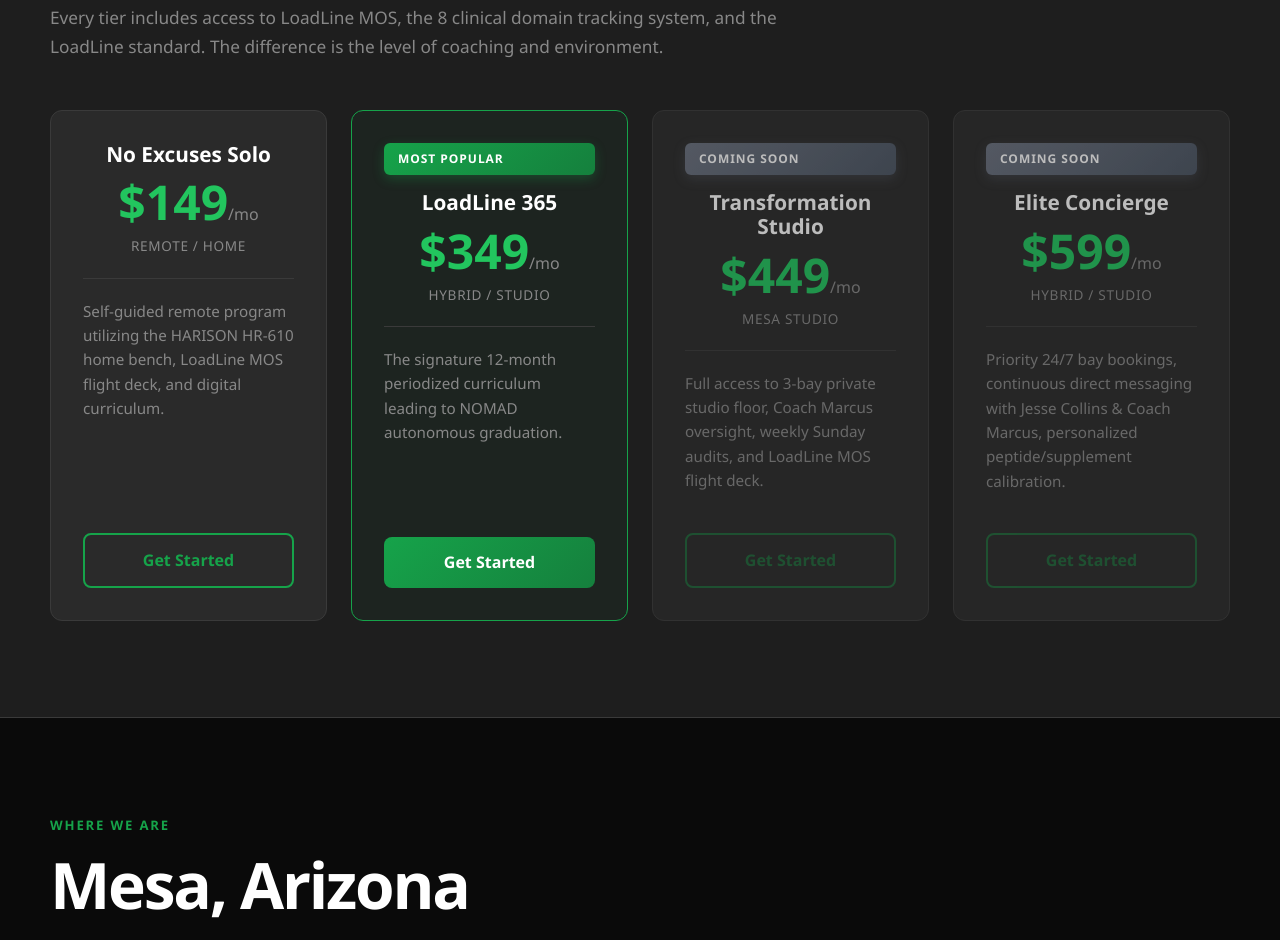
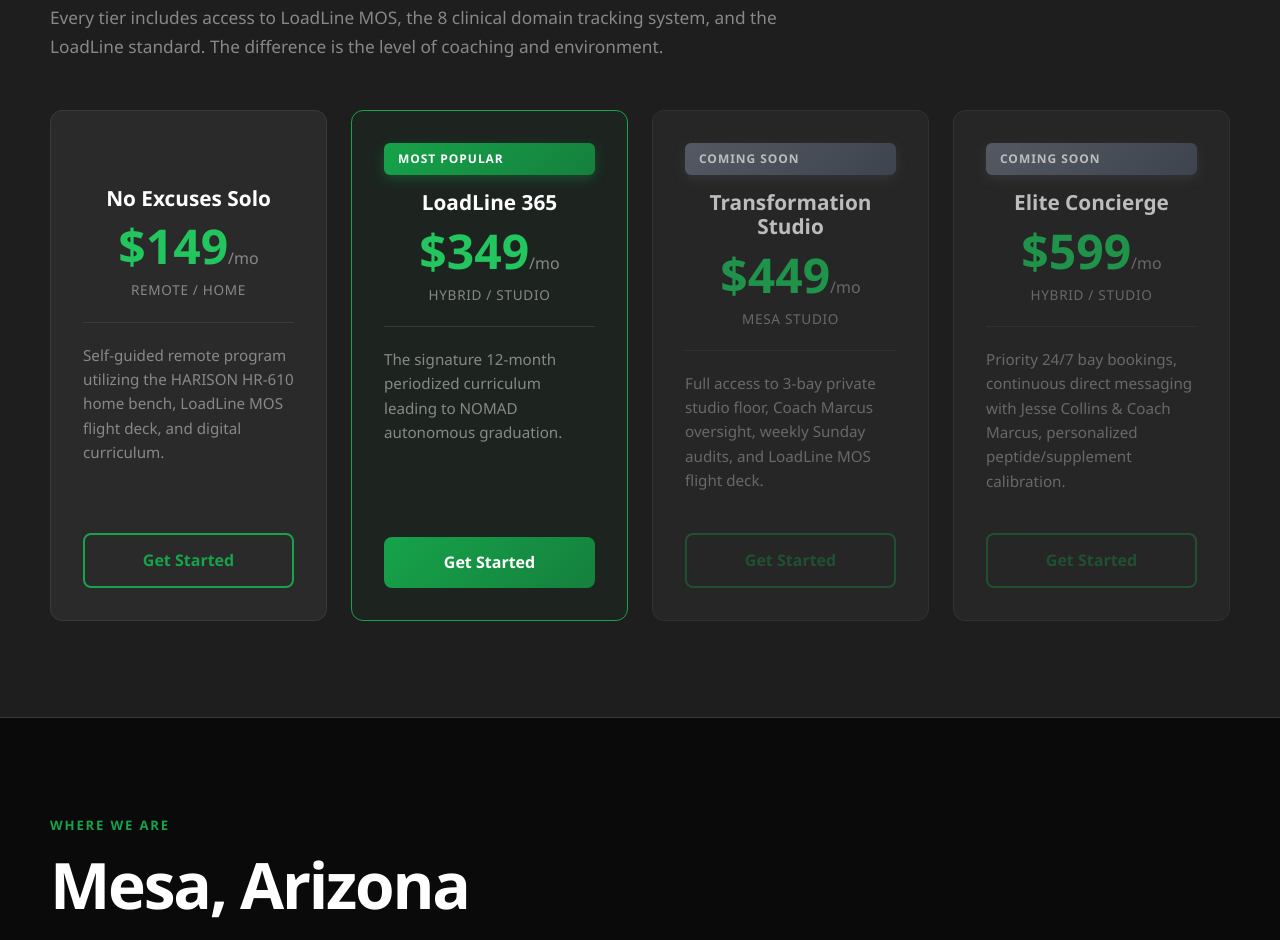
Before and after one commit to noexcusesjesse/LLFLanding, a website: page index.html in a window 1280 px wide. Shown: the part 8210-9150 px from the top of the page. Drawn offline with Linux system fonts and the light colour scheme.

Commit message:
Fix No Excuses Solo title alignment with badge spacer

```diff
--- a/index.html
+++ b/index.html
@@ -330,6 +330,7 @@
 
         <div class="pricing-grid">
           <div class="pricing-card">
+            <span class="pricing-badge-spacer"></span>
             <div class="pricing-header">
               <h3>No Excuses Solo</h3>
               <div class="pricing-price">$149<span>/mo</span></div>
--- a/styles.css
+++ b/styles.css
@@ -1042,3 +1042,10 @@ p { font-size: 1.08rem; color: var(--text-primary); }
 .pricing-btn-wrapper .button {
   width: 100%;
 }
+
+/* Badge Spacer for alignment */
+.pricing-badge-spacer {
+  display: block;
+  height: 28px;
+  margin-bottom: 16px;
+}
```
